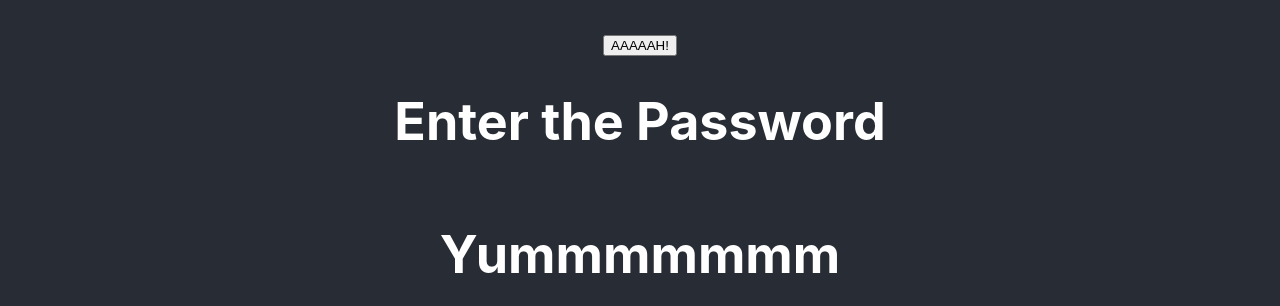
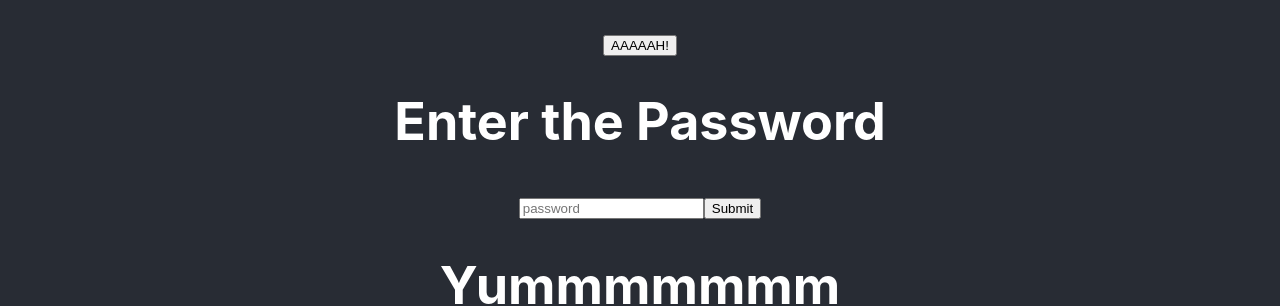
Before and after one commit to Daniel-Benzion/react_study, a React (Create React App) app: page / in a window 1280 px wide. Shown: the part 278-584 px from the top of the page. Built offline with nearby package versions, Linux system fonts and the light colour scheme.

Commit message:
Simple authorization form

```diff
--- a/src/App.js
+++ b/src/App.js
@@ -98,7 +98,7 @@ class Contact extends React.Component {
     return (
       <div id="authorization">
         <h1>{this.state.authorized ? "Contact" : "Enter the Password"}</h1>
-
+        {this.state.authorized ? contactInfo : login}
       </div>
     );
   }
```
